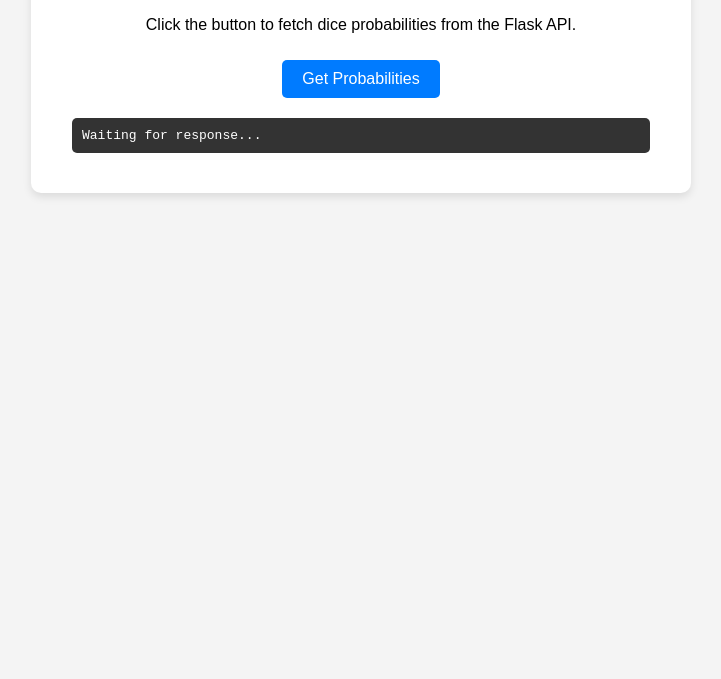
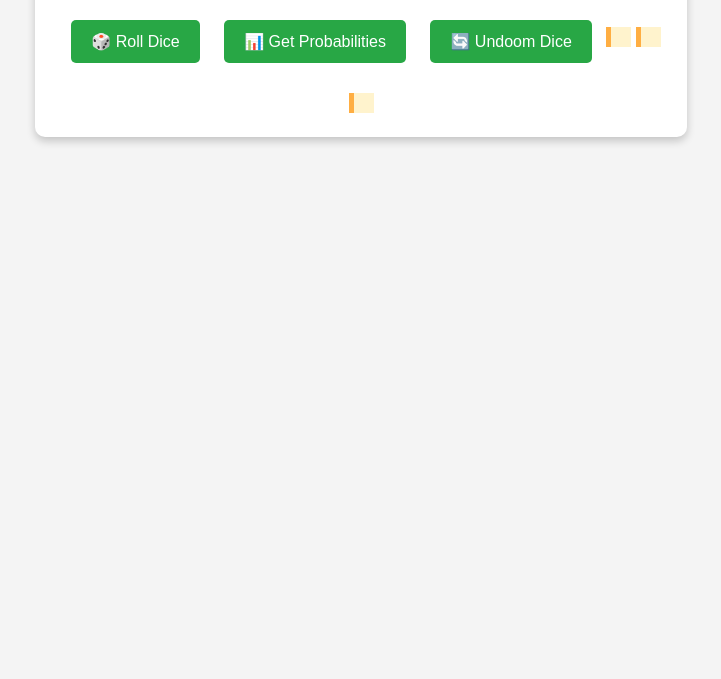
Before and after one commit to Praveen-Cyber311/doomed-dice-challenge, a plain HTML site: page index.html in a window 1280 px wide. Shown: the part 121-800 px from the top of the page, without its empty margins (279-1000 px from the left). Drawn offline with nearby package versions, Linux system fonts and the light colour scheme.

Commit message:
Update index.html

```diff
--- a/index.html
+++ b/index.html
@@ -4,79 +4,94 @@
     <meta charset="UTF-8">
     <meta name="viewport" content="width=device-width, initial-scale=1.0">
     <title>Doomed Dice Challenge</title>
+    <script src="https://code.jquery.com/jquery-3.6.0.min.js"></script>
     <style>
         body {
-            font-family: Arial, sans-serif;
+            font-family: 'Arial', sans-serif;
+            text-align: center;
+            padding: 20px;
             background-color: #f4f4f4;
-            text-align: center;
-            margin: 0;
-            padding: 20px;
         }
-
         h1 {
             color: #333;
         }
-
         .container {
+            width: 50%;
+            margin: auto;
             background: white;
             padding: 20px;
+            box-shadow: 0px 4px 8px rgba(0, 0, 0, 0.2);
             border-radius: 10px;
-            box-shadow: 0 4px 8px rgba(0, 0, 0, 0.1);
-            width: 50%;
-            margin: auto;
         }
-
         button {
-            background-color: #007bff;
+            padding: 12px 20px;
+            margin: 10px;
+            font-size: 16px;
+            background: #28a745;
             color: white;
             border: none;
-            padding: 10px 20px;
-            margin-top: 10px;
-            font-size: 16px;
             border-radius: 5px;
             cursor: pointer;
-            transition: background 0.3s;
+            transition: 0.3s;
         }
-
         button:hover {
-            background-color: #0056b3;
+            background: #218838;
         }
-
-        pre {
-            background: #333;
-            color: #fff;
+        .output {
+            margin-top: 20px;
             padding: 10px;
-            border-radius: 5px;
+            background: #fff3cd;
+            border-left: 5px solid #ffae42;
+            display: inline-block;
             text-align: left;
-            max-width: 90%;
-            margin: 20px auto;
-            overflow-x: auto;
+        }
+        .output p {
+            margin: 5px;
         }
     </style>
 </head>
 <body>
+    <div class="container">
+        <h1>Doomed Dice Challenge</h1>
+        <button id="rollDice">🎲 Roll Dice</button>
+        <button id="getProbabilities">📊 Get Probabilities</button>
+        <button id="undoomDice">🔄 Undoom Dice</button>
 
-    <h1>Doomed Dice Challenge 🎲</h1>
-
-    <div class="container">
-        <p>Click the button to fetch dice probabilities from the Flask API.</p>
-        <button onclick="fetchData()">Get Probabilities</button>
-        <pre id="output">Waiting for response...</pre>
+        <div id="result" class="output"></div>
+        <div id="probabilities" class="output"></div>
+        <div id="undoomed" class="output"></div>
     </div>
 
     <script>
-        function fetchData() {
-            fetch('http://127.0.0.1:5000/compute_probabilities')
-            .then(response => response.json())
-            .then(data => {
-                document.getElementById('output').innerText = JSON.stringify(data, null, 2);
-            })
-            .catch(error => {
-                document.getElementById('output').innerText = "Error fetching data!";
-                console.error("Error:", error);
-            });
-        }
+       $(document).ready(function() {
+    $("#rollDice").click(function() {
+        $.get("http://127.0.0.1:5000/roll", function(data) {
+            $("#result").html(`<p>🎲 Die A: ${data["Die A"]}, Die B: ${data["Die B"]}, Sum: <strong>${data["Sum"]}</strong></p>`);
+        }).fail(function() {
+            alert("Error connecting to server. Make sure Flask is running.");
+        });
+    });
+
+    $("#getProbabilities").click(function() {
+        $.get("http://127.0.0.1:5000/probabilities", function(data) {
+            let output = "<h3>📊 Sum Probabilities</h3>";
+            for (let key in data) {
+                output += `<p>Sum ${key}: <strong>${(data[key] * 100).toFixed(2)}%</strong></p>`;
+            }
+            $("#probabilities").html(output);
+        }).fail(function() {
+            alert("Error connecting to server.");
+        });
+    });
+
+    $("#undoomDice").click(function() {
+        $.get("http://127.0.0.1:5000/undoom", function(data) {
+            $("#undoomed").html(`<p>🔄 New Die A: [${data["New Die A"].join(", ")}]<br>New Die B: [${data["New Die B"].join(", ")}]</p>`);
+        }).fail(function() {
+            alert("Error connecting to server.");
+        });
+    });
+});
     </script>
-
 </body>
 </html>
```
